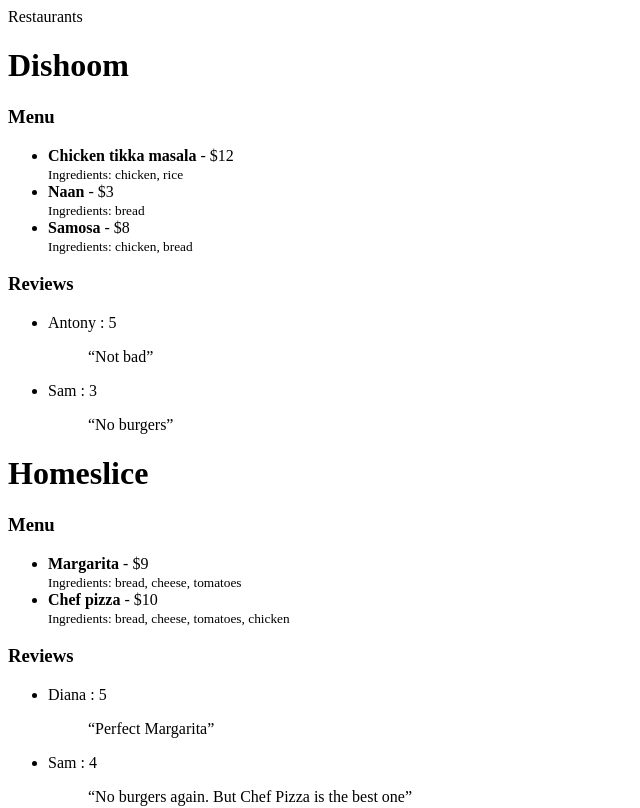
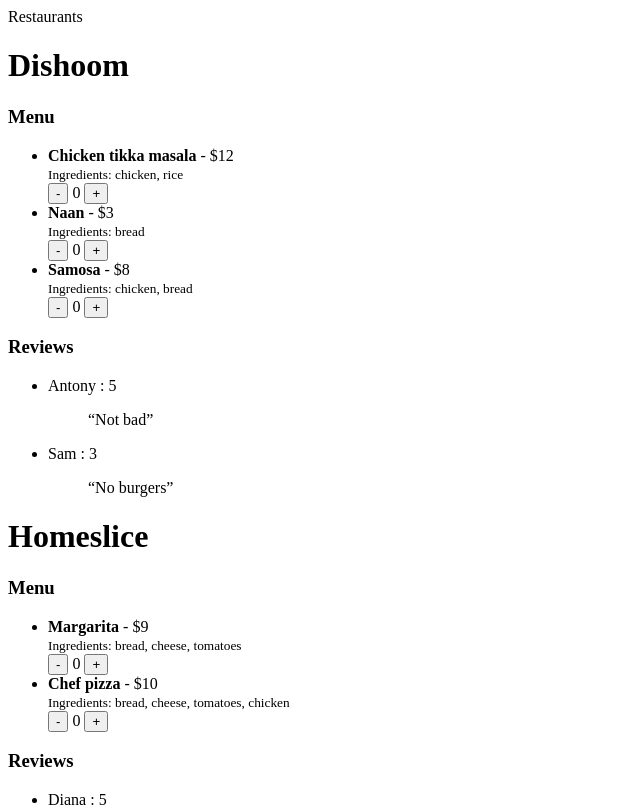
Before and after one commit to Ezmeer/jsru-react, a React (Vite) app: page / in a window 1280 px wide. Shown: the top 808 px of the page, without its empty margins (0-640 px from the left). Built offline with nearby package versions, Linux system fonts and the light colour scheme.

Commit message:
add counter

```diff
--- a/src/components/Restaurant/dish.jsx
+++ b/src/components/Restaurant/dish.jsx
@@ -1,10 +1,29 @@
+import {useState} from "react";
 
 export const Dish = ({ dish }) => {
+  const [quantity, setQuantity] = useState(0);
+
+  const increaseQuantity = () => {
+    if (quantity < 5) {
+      setQuantity(quantity + 1);
+    }
+  };
+
+  const decreaseQuantity = () => {
+    if (quantity > 0) {
+      setQuantity(quantity - 1);
+    }
+  };
+
   return (
     <li>
       <strong>{dish.name}</strong> - ${dish.price}
       <br />
       <small>Ingredients: {dish.ingredients.join(', ')}</small>
+      <br />
+      <button onClick={decreaseQuantity}>-</button>
+      <span> {quantity} </span>
+      <button onClick={increaseQuantity}>+</button>
     </li>
   );
 };
```
